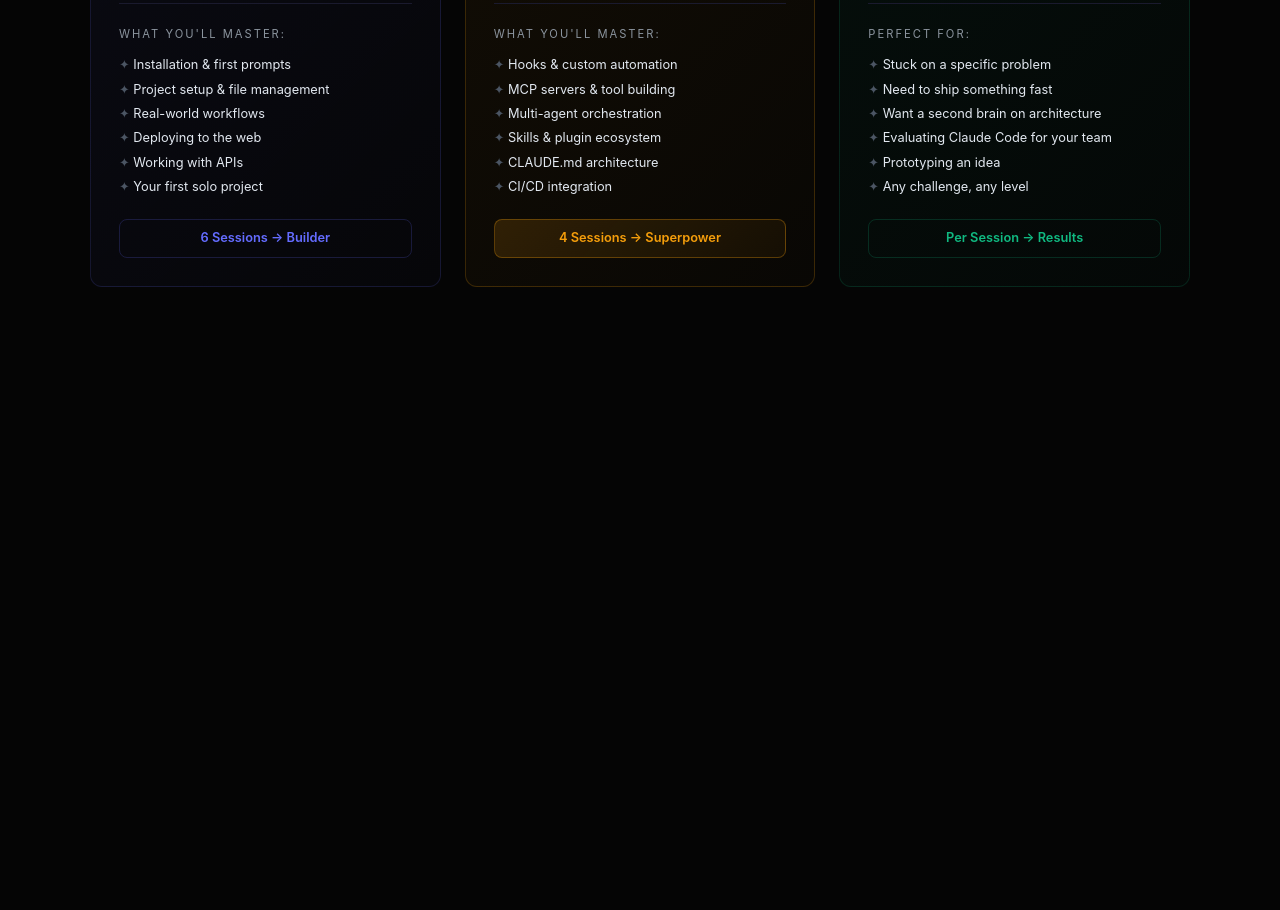
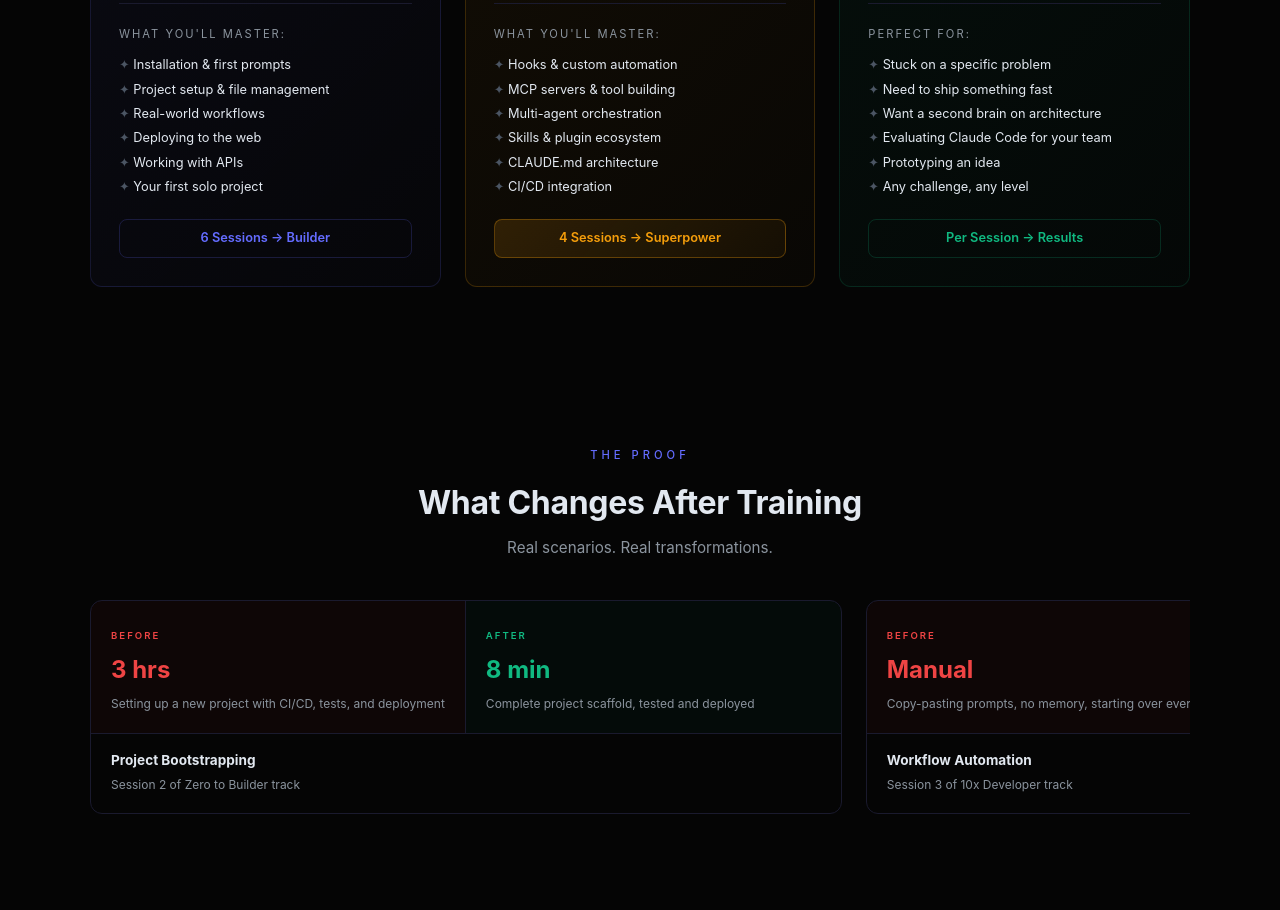
Before and after one commit to GalSened/claude-code-tutoring, a website built with Vite: page index.html in a window 1280 px wide. Shown: the part 1870-2780 px from the top of the page. Before the commit the page ends 2237 px from the top, so only its background shows below. Built offline with nearby package versions, Linux system fonts and the light colour scheme.

Commit message:
feat: before/after proof section with horizontal scroll cards

```diff
--- a/index.html
+++ b/index.html
@@ -156,6 +156,75 @@
   </div>
 </section>
 
+  <!-- ===== PROOF ===== -->
+<section class="section proof" id="proof">
+  <div class="proof__header">
+    <span class="section__label" style="color: var(--color-indigo);">THE PROOF</span>
+    <h2 class="section__title">What Changes After Training</h2>
+    <p class="section__subtitle">Real scenarios. Real transformations.</p>
+  </div>
+  <div class="proof__scroll">
+
+    <div class="proof__card" data-anim="slide-right">
+      <div class="proof__split">
+        <div class="proof__before">
+          <span class="proof__label proof__label--before">BEFORE</span>
+          <div class="proof__metric proof__metric--before">3 hrs</div>
+          <p>Setting up a new project with CI/CD, tests, and deployment</p>
+        </div>
+        <div class="proof__after">
+          <span class="proof__label proof__label--after">AFTER</span>
+          <div class="proof__metric proof__metric--after">8 min</div>
+          <p>Complete project scaffold, tested and deployed</p>
+        </div>
+      </div>
+      <div class="proof__footer">
+        <strong>Project Bootstrapping</strong>
+        <span>Session 2 of Zero to Builder track</span>
+      </div>
+    </div>
+
+    <div class="proof__card" data-anim="slide-right">
+      <div class="proof__split">
+        <div class="proof__before">
+          <span class="proof__label proof__label--before">BEFORE</span>
+          <div class="proof__metric proof__metric--before">Manual</div>
+          <p>Copy-pasting prompts, no memory, starting over every session</p>
+        </div>
+        <div class="proof__after">
+          <span class="proof__label proof__label--after">AFTER</span>
+          <div class="proof__metric proof__metric--after">Auto</div>
+          <p>Custom hooks, skills, and MCP tools that work while you sleep</p>
+        </div>
+      </div>
+      <div class="proof__footer">
+        <strong>Workflow Automation</strong>
+        <span>Session 3 of 10x Developer track</span>
+      </div>
+    </div>
+
+    <div class="proof__card" data-anim="slide-right">
+      <div class="proof__split">
+        <div class="proof__before">
+          <span class="proof__label proof__label--before">BEFORE</span>
+          <div class="proof__metric proof__metric--before">Idea</div>
+          <p>"I have this concept but I don't know where to start"</p>
+        </div>
+        <div class="proof__after">
+          <span class="proof__label proof__label--after">AFTER</span>
+          <div class="proof__metric proof__metric--after">Live</div>
+          <p>Deployed on Vercel, real users, real feedback, 60 minutes later</p>
+        </div>
+      </div>
+      <div class="proof__footer">
+        <strong>Idea to Production</strong>
+        <span>Bring Your Challenge session</span>
+      </div>
+    </div>
+
+  </div>
+</section>
+
   <script type="module" src="/js/main.js"></script>
 </body>
 </html>
--- a/style.css
+++ b/style.css
@@ -463,3 +463,95 @@ img, video { display: block; max-width: 100%; }
 .track__outcome--indigo { border: 1px solid rgba(100, 108, 255, 0.2); color: var(--color-indigo); }
 .track__outcome--gold { background: linear-gradient(135deg, rgba(245, 158, 11, 0.15), rgba(245, 158, 11, 0.05)); border: 1px solid rgba(245, 158, 11, 0.3); color: var(--color-gold); }
 .track__outcome--emerald { border: 1px solid rgba(16, 185, 129, 0.2); color: var(--color-emerald); }
+
+/* ========================================
+   PROOF
+   ======================================== */
+
+.proof__header {
+  text-align: center;
+  margin-bottom: 2.5rem;
+}
+
+.proof__scroll {
+  display: flex;
+  gap: 1.5rem;
+  overflow-x: auto;
+  scroll-snap-type: x mandatory;
+  -webkit-overflow-scrolling: touch;
+  padding-bottom: 1rem;
+  max-width: 1100px;
+  margin: 0 auto;
+}
+
+.proof__scroll::-webkit-scrollbar { height: 4px; }
+.proof__scroll::-webkit-scrollbar-track { background: var(--color-border); border-radius: 2px; }
+.proof__scroll::-webkit-scrollbar-thumb { background: var(--color-indigo); border-radius: 2px; }
+
+.proof__card {
+  min-width: 320px;
+  flex-shrink: 0;
+  scroll-snap-align: start;
+  border: 1px solid var(--color-border);
+  border-radius: 12px;
+  overflow: hidden;
+}
+
+.proof__split {
+  display: grid;
+  grid-template-columns: 1fr 1fr;
+}
+
+.proof__before {
+  padding: 1.25rem;
+  background: rgba(239, 68, 68, 0.04);
+  border-right: 1px solid var(--color-border);
+}
+
+.proof__after {
+  padding: 1.25rem;
+  background: rgba(16, 185, 129, 0.04);
+}
+
+.proof__label {
+  font-size: 0.6rem;
+  letter-spacing: 2px;
+  text-transform: uppercase;
+  font-weight: 600;
+}
+
+.proof__label--before { color: var(--color-red); }
+.proof__label--after { color: var(--color-emerald); }
+
+.proof__metric {
+  font-size: 1.5rem;
+  font-weight: 700;
+  margin: 0.3rem 0;
+}
+
+.proof__metric--before { color: var(--color-red); }
+.proof__metric--after { color: var(--color-emerald); }
+
+.proof__before p,
+.proof__after p {
+  font-size: 0.75rem;
+  color: var(--color-text-secondary);
+  margin-top: 0.25rem;
+  line-height: 1.5;
+}
+
+.proof__footer {
+  padding: 1rem 1.25rem;
+  border-top: 1px solid var(--color-border);
+}
+
+.proof__footer strong {
+  display: block;
+  font-size: 0.85rem;
+  color: var(--color-text-primary);
+}
+
+.proof__footer span {
+  font-size: 0.75rem;
+  color: var(--color-text-secondary);
+}
```
